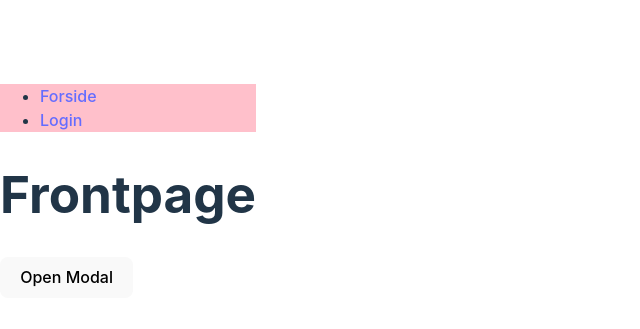
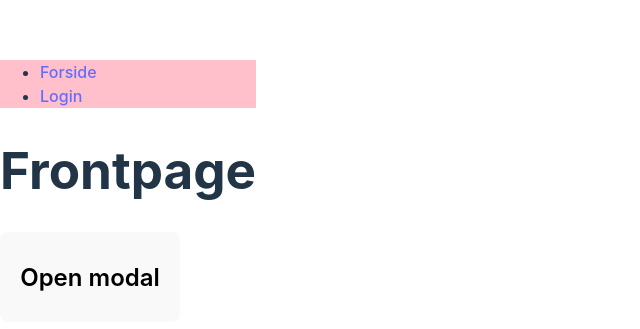
Before and after one commit to katrinedelrosario/codeChallenge, a React (Vite) app: page / in a window 1280 px wide. Shown: the part 217-546 px from the top of the page, without its empty margins (0-640 px from the left). Built offline with nearby package versions, Linux system fonts and the light colour scheme.

Commit message:
Update to modal title

```diff
--- a/src/components/title/title.module.scss
+++ b/src/components/title/title.module.scss
@@ -1,9 +1,5 @@
-
 .titleStyle {
-font-weight: 600;
-font-size: 24px;
-text-align: left;
-margin-left: 60px;
-margin-bottom: -40px;
-
+  font-weight: 600;
+  font-size: 24px;
+  text-align: center;
 }
--- a/src/pages/frontpage/frontpage.jsx
+++ b/src/pages/frontpage/frontpage.jsx
@@ -1,5 +1,6 @@
 import { useState } from "react";
 import { Modal } from "../../components/Modal/Modal";
+import { Title } from "../../components/title/title";
 
 export const Frontpage = () => {
   const [isOpen, setIsOpen] = useState(false);
@@ -7,7 +8,7 @@ export const Frontpage = () => {
     <>
       <h1>Frontpage</h1>
       <section>
-        <button onClick={() => setIsOpen(true)}>Open Modal</button>
+        <button onClick={() => setIsOpen(true)}><Title title={'Open modal'}/></button>
         {isOpen && (
           <Modal
             setIsOpen={setIsOpen}
```
